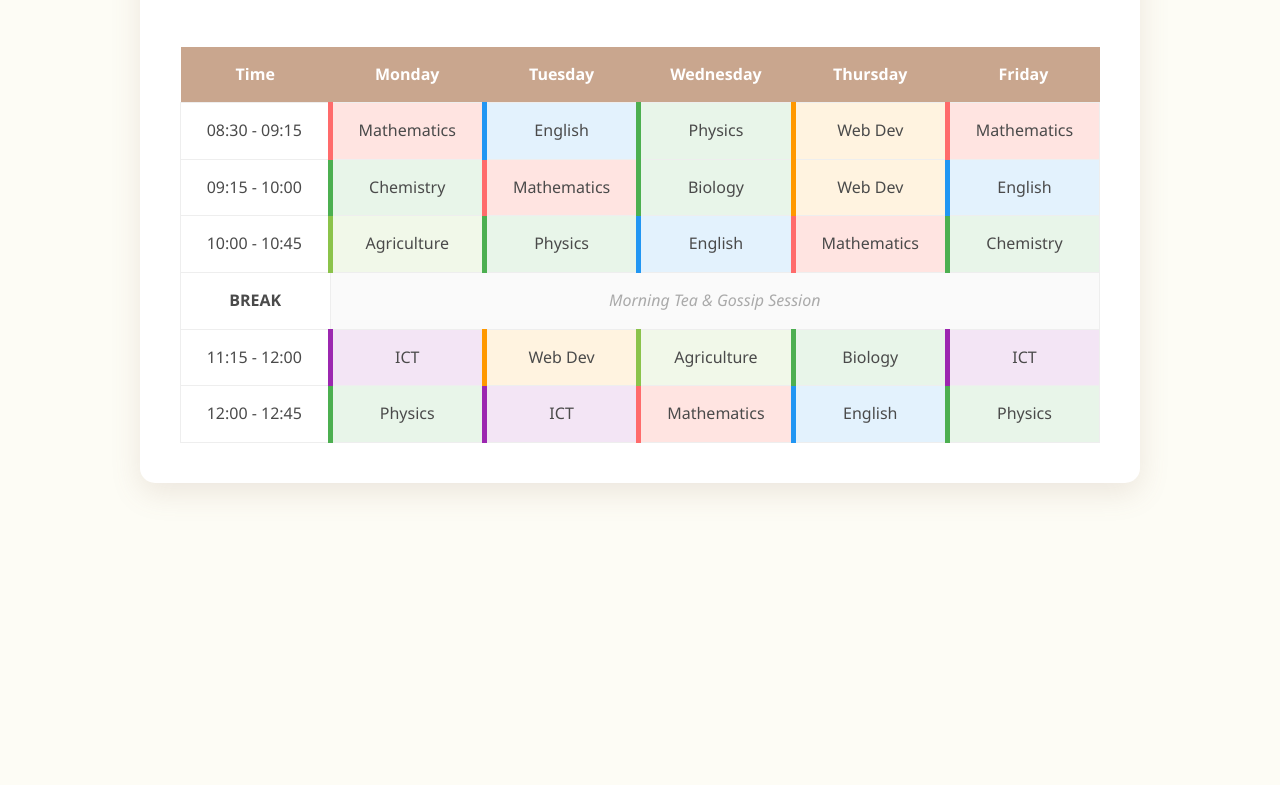
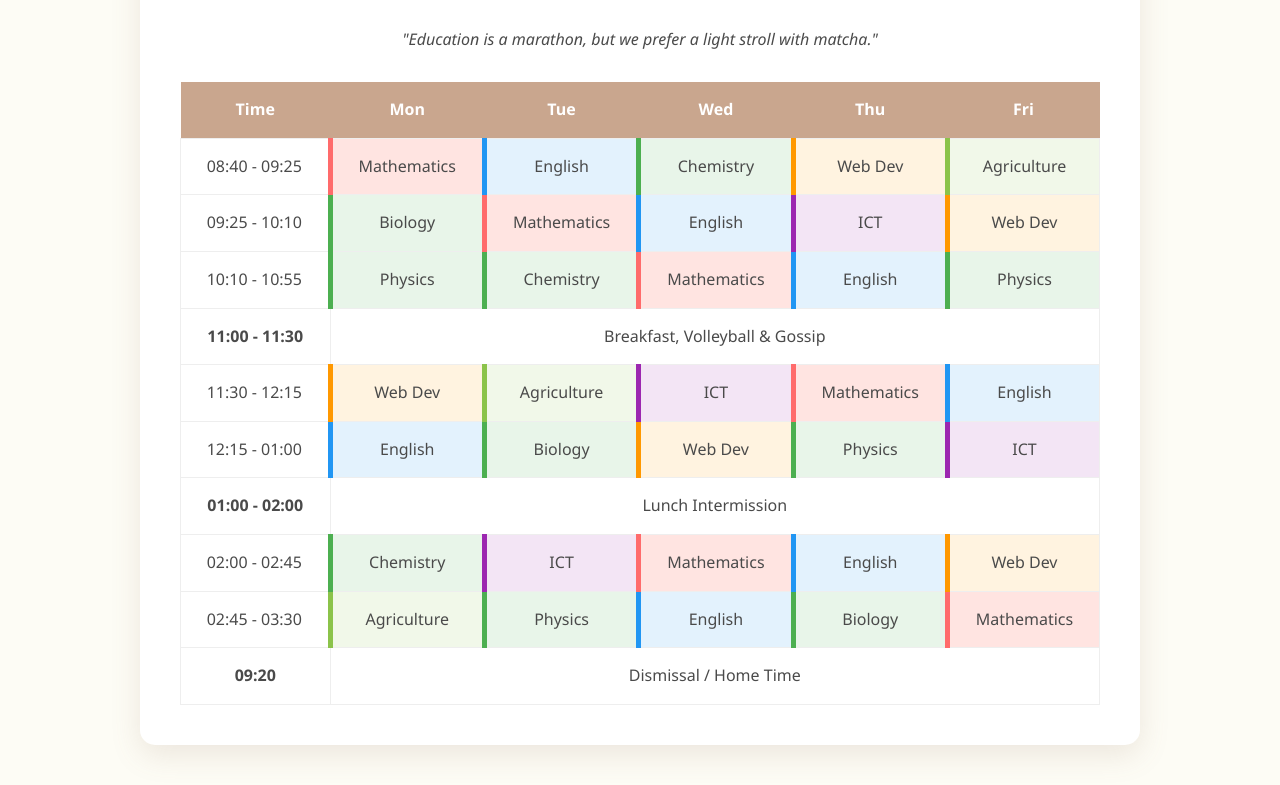
Before and after one commit to framankassa/Cte, a plain HTML site: page service.html in a window 1280 px wide. Shown: the part 265-1050 px from the top of the page. Before the commit the page ends 800 px from the top, so only its background shows below. Drawn offline with Linux system fonts and the light colour scheme.

Commit message:
Update timetable and navigation text in service.html

```diff
--- a/service.html
+++ b/service.html
@@ -8,71 +8,99 @@
 <body>
     <nav>
         <a href="index.html">Home</a>
-        <a href="about.html">The Squad</a>
+        <a href="about.html">About Us</a>
         <a href="service.html" class="active">Timetable</a>
         <a href="contact.html">Contact</a>
     </nav>
 
     <div class="container">
-        <center><h1>Weekly Schedule</h1></center>
+        <h1>Weekly Flow</h1>
+        <p style="text-align: center; margin-bottom: 30px; font-style: italic;">"Education is a marathon, but we prefer a light stroll with matcha."</p>
 
         <table>
             <thead>
                 <tr>
                     <th>Time</th>
-                    <th>Monday</th>
-                    <th>Tuesday</th>
-                    <th>Wednesday</th>
-                    <th>Thursday</th>
-                    <th>Friday</th>
+                    <th>Mon</th>
+                    <th>Tue</th>
+                    <th>Wed</th>
+                    <th>Thu</th>
+                    <th>Fri</th>
                 </tr>
             </thead>
             <tbody>
                 <tr>
-                    <td>08:30 - 09:15</td>
+                    <td>08:40 - 09:25</td>
+                    <td class="math">Mathematics</td>
+                    <td class="eng">English</td>
+                    <td class="sci">Chemistry</td>
+                    <td class="web">Web Dev</td>
+                    <td class="agri">Agriculture</td>
+                </tr>
+                <tr>
+                    <td>09:25 - 10:10</td>
+                    <td class="sci">Biology</td>
+                    <td class="math">Mathematics</td>
+                    <td class="eng">English</td>
+                    <td class="ict">ICT</td>
+                    <td class="web">Web Dev</td>
+                </tr>
+                <tr>
+                    <td>10:10 - 10:55</td>
+                    <td class="sci">Physics</td>
+                    <td class="sci">Chemistry</td>
                     <td class="math">Mathematics</td>
                     <td class="eng">English</td>
                     <td class="sci">Physics</td>
+                </tr>
+
+                <tr>
+                    <td style="font-weight: bold;">11:00 - 11:30</td>
+                    <td colspan="5" class="special-break">Breakfast, Volleyball & Gossip</td>
+                </tr>
+
+                <tr>
+                    <td>11:30 - 12:15</td>
                     <td class="web">Web Dev</td>
+                    <td class="agri">Agriculture</td>
+                    <td class="ict">ICT</td>
                     <td class="math">Mathematics</td>
-                </tr>
-                <tr>
-                    <td>09:15 - 10:00</td>
-                    <td class="sci">Chemistry</td>
-                    <td class="math">Mathematics</td>
-                    <td class="sci">Biology</td>
-                    <td class="web">Web Dev</td>
                     <td class="eng">English</td>
                 </tr>
                 <tr>
-                    <td>10:00 - 10:45</td>
+                    <td>12:15 - 01:00</td>
+                    <td class="eng">English</td>
+                    <td class="sci">Biology</td>
+                    <td class="web">Web Dev</td>
+                    <td class="sci">Physics</td>
+                    <td class="ict">ICT</td>
+                </tr>
+
+                <tr>
+                    <td style="font-weight: bold;">01:00 - 02:00</td>
+                    <td colspan="5" class="lunch">Lunch Intermission</td>
+                </tr>
+
+                <tr>
+                    <td>02:00 - 02:45</td>
+                    <td class="sci">Chemistry</td>
+                    <td class="ict">ICT</td>
+                    <td class="math">Mathematics</td>
+                    <td class="eng">English</td>
+                    <td class="web">Web Dev</td>
+                </tr>
+                <tr>
+                    <td>02:45 - 03:30</td>
                     <td class="agri">Agriculture</td>
                     <td class="sci">Physics</td>
                     <td class="eng">English</td>
+                    <td class="sci">Biology</td>
                     <td class="math">Mathematics</td>
-                    <td class="sci">Chemistry</td>
                 </tr>
 
                 <tr>
-                    <td style="font-weight: bold;">BREAK</td>
-                    <td colspan="5" class="break">Morning Tea & Gossip Session</td>
-                </tr>
-
-                <tr>
-                    <td>11:15 - 12:00</td>
-                    <td class="ict">ICT</td>
-                    <td class="web">Web Dev</td>
-                    <td class="agri">Agriculture</td>
-                    <td class="sci">Biology</td>
-                    <td class="ict">ICT</td>
-                </tr>
-                 <tr>
-                    <td>12:00 - 12:45</td>
-                    <td class="sci">Physics</td>
-                    <td class="ict">ICT</td>
-                    <td class="math">Mathematics</td>
-                    <td class="eng">English</td>
-                    <td class="sci">Physics</td>
+                    <td style="font-weight: bold;">09:20</td>
+                    <td colspan="5" style="background-color: var(--peony-pink);">Dismissal / Home Time</td>
                 </tr>
             </tbody>
         </table>
```
